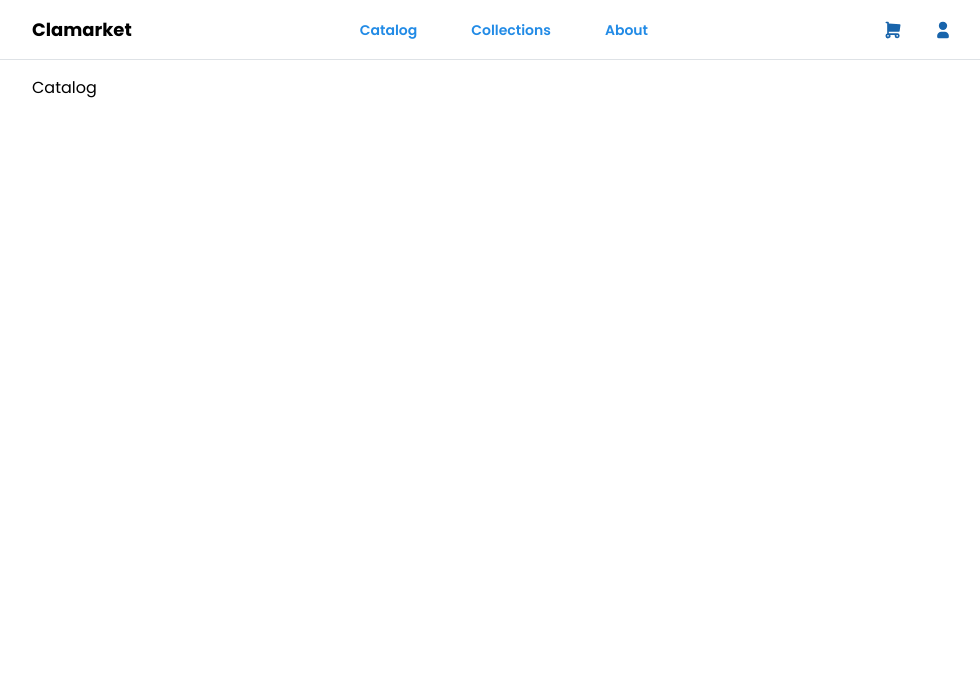
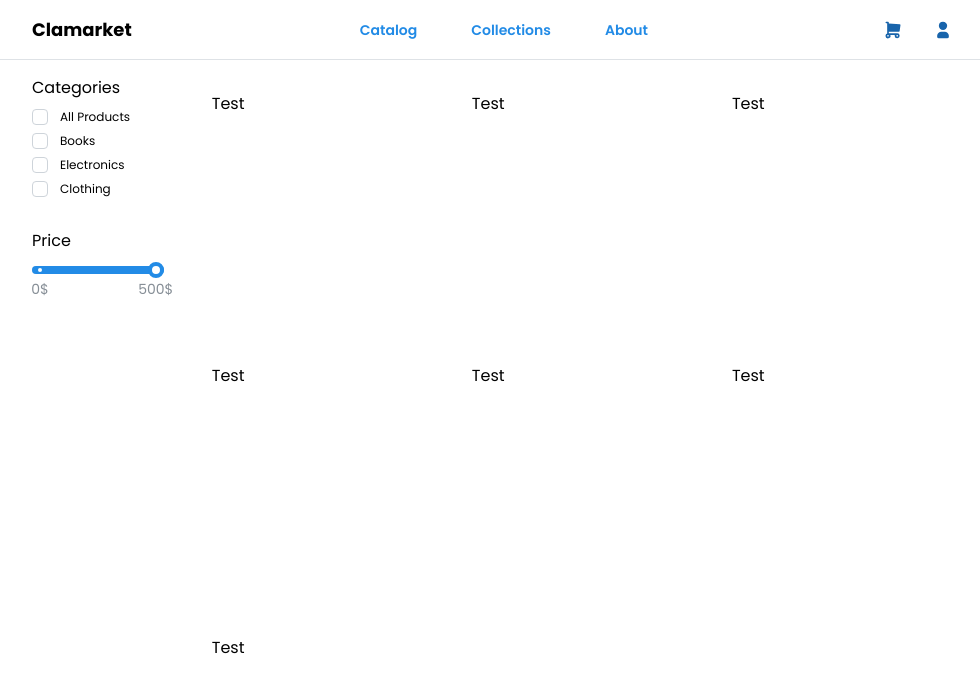
Before and after one commit to Cladamos/clamarket-fe, a React (Vite) app: page /catalog in a window 1280 px wide. Shown: the top 692 px of the page, without its empty margins (144-1124 px from the left). Built offline with nearby package versions, Linux system fonts and the light colour scheme.

Commit message:
feat: add catalog page

```diff
--- a/src/App.tsx
+++ b/src/App.tsx
@@ -1,6 +1,7 @@
 import { Button } from "@mantine/core"
 import { Header } from "./components/Header"
 import { Route, Routes } from "react-router"
+import { Catalog } from "./components/Catalog"
 
 export function App() {
   return (
@@ -15,7 +16,7 @@ export function App() {
             </div>
           }
         />
-        <Route path="/catalog" element={<p>Catalog</p>} />
+        <Route path="/catalog" element={<Catalog />} />
         <Route path="/collections" element={<p>Collections</p>} />
         <Route path="/about" element={<p>About</p>} />
       </Routes>
--- /dev/null
+++ b/src/components/Catalog.tsx
@@ -0,0 +1,19 @@
+import { Card } from "@mantine/core"
+import { CatalogFilters } from "./CatalogFilters"
+
+export function Catalog() {
+  return (
+    <div className="flex flex-row gap-8 w-full h-screen">
+      <CatalogFilters />
+      <div className="grid grid-cols-3 gap-4 w-full h-full">
+        <Card>Test</Card>
+        <Card>Test</Card>
+        <Card>Test</Card>
+        <Card>Test</Card>
+        <Card>Test</Card>
+        <Card>Test</Card>
+        <Card>Test</Card>
+      </div>
+    </div>
+  )
+}
--- /dev/null
+++ b/src/components/CatalogFilters.tsx
@@ -0,0 +1,63 @@
+import { Checkbox, Slider } from "@mantine/core"
+import { useState } from "react"
+
+const checkboxes = [
+  {
+    label: "All Products",
+    value: "allProducts",
+  },
+  {
+    label: "Books",
+    value: "books",
+  },
+  {
+    label: "Electronics",
+    value: "electronics",
+  },
+  {
+    label: "Clothing",
+    value: "clothing",
+  },
+]
+
+export function CatalogFilters() {
+  const [checkboxStates, setCheckboxStates] = useState({
+    allProducts: false,
+    books: false,
+    electronics: false,
+    clothing: false,
+  })
+  const [priceSliderValue, setPriceSliderValue] = useState(100)
+
+  const handleCheckboxChange = (value: string) => {
+    setCheckboxStates({ ...checkboxStates, [value]: !checkboxStates[value] })
+  }
+
+  return (
+    <div className="w-40 h-full">
+      <div className="flex flex-col gap-8">
+        <div className="flex flex-col gap-2">
+          <p className="text-md">Categories</p>
+          {checkboxes.map((c) => (
+            <Checkbox size="xs" onChange={() => handleCheckboxChange(c.value)} checked={checkboxStates[c.value]} label={c.label} />
+          ))}
+        </div>
+        <div className="flex flex-col gap-2">
+          <p>Price</p>
+          <Slider
+            marks={[
+              { value: 0, label: "0$" },
+              { value: 100, label: "500$" },
+            ]}
+            label={(v) => v * 5 + "$"}
+            onChange={setPriceSliderValue}
+            min={0}
+            max={100}
+            step={1}
+            value={priceSliderValue}
+          />
+        </div>
+      </div>
+    </div>
+  )
+}
```
